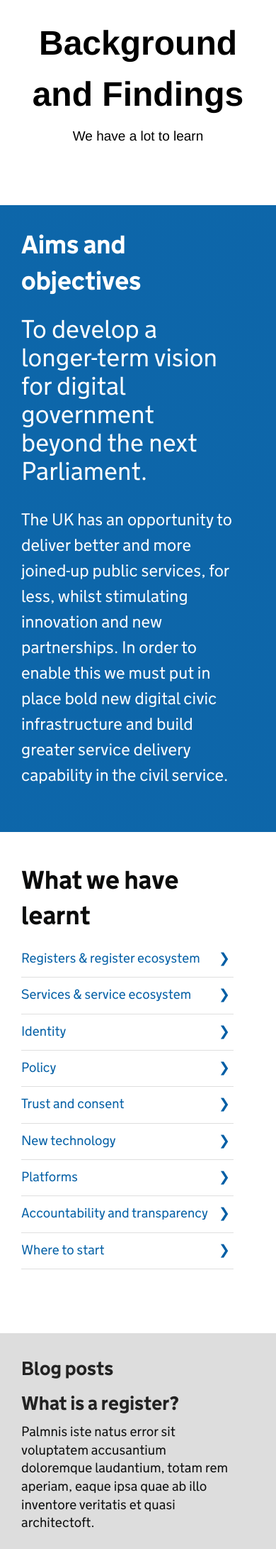
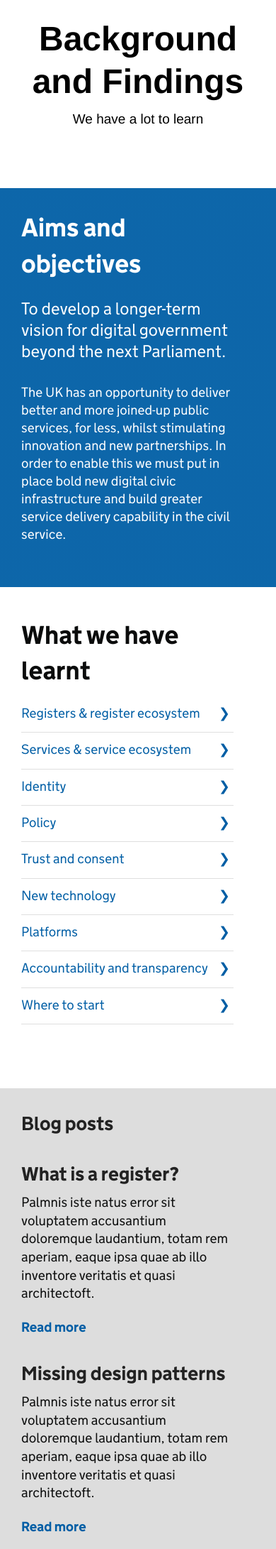
Before and after one commit to sausages-of-the-future/www, a Flask app: page /background-and-findings in a window 390 px wide. Shown: the top 2182 px of the page at 71% size. Run offline with Flask 2, Linux system fonts and the light colour scheme.

Commit message:
updated greenpaper

```diff
--- a/www/static/css/greenpaper.css
+++ b/www/static/css/greenpaper.css
@@ -42,6 +42,7 @@ body {
     text-align: center;
     padding-top: 15px;
     font-size: 48px;
+    line-height: 60px;
     font-weight: 700;
     color: black;
 }
@@ -124,13 +125,16 @@ body {
       rgba(0, 94, 165, 0.95)
     );
 }
-.learnings-list {
-  margin-top: 15px;
-  padding: 30px!important;
+
+.summary-subhead {
+  font-size: 36px;
+  padding-bottom: 30px;
+  line-height: 40px;
 }
 
 .summary-detail-text {
   font-size: 24px;
+  line-height: 30px;
   padding-bottom: 30px;
 }
 
@@ -140,17 +144,13 @@ body {
   padding-bottom: 15px;
 }
 
+
 .summary,
 .blog {
   padding: 20px;
   margin-bottom: 25px;
 }
 
-.summary-subhead {
-  font-size: 36px;
-  padding-bottom: 30px;
-  line-height: 40px;
-}
 
 .summary-list ul  {
   margin-top: 1.1rem;
@@ -158,6 +158,11 @@ body {
 
 h4 {
   font-size: 27px;
+}
+
+.learnings-list {
+  margin-top: 15px;
+  padding: 30px!important;
 }
 
 .learnings-list h3 {
@@ -200,6 +205,10 @@ ul.learnings li > a:after {
   background: #ddd;
 }
 
+.blog h2 {
+  margin-bottom: 30px;
+}
+
 .blog-header {
   color: red;
   background: #ddd;
@@ -209,9 +218,10 @@ ul.learnings li > a:after {
   font-size: 19px;
   font-weight: 700;
   margin-top: 30px;
-
 }
-
+.post-single {
+  margin-bottom: 30px!important;
+}
 
 .concept-column {
     height: 400px;
@@ -501,6 +511,17 @@ span.pink {
     line-height: 25px;
 }
 
+.summary-subhead {
+  font-size: 24px;
+  padding-bottom: 30px;
+  line-height: 30px;
+}
+
+.summary-detail-text {
+  font-size: 19px;
+  line-height: 25px;
+}
+
 }
 
 @media only screen and (max-width: 40em) {
--- a/www/templates/greenpaper/background-and-findings.html
+++ b/www/templates/greenpaper/background-and-findings.html
@@ -59,7 +59,7 @@
            </div>
         </div>
     <div class="row posts">
-      <div class="small-12 large-4 columns">
+      <div class="small-12 large-4 columns post-single">
         <h4>What is a register?</h4>
         <p>Palmnis iste natus error sit
         voluptatem accusantium
@@ -70,7 +70,7 @@
         </p>
         <a class="read-more" href="#">Read more</a>
       </div>
-      <div class="small-12 large-4 columns">
+      <div class="small-12 large-4 columns post-single">
         <h4>Missing design patterns</h4>
          <p>Palmnis iste natus error sit
         voluptatem accusantium
@@ -81,7 +81,7 @@
         </p>
         <a class="read-more" href="#">Read more</a>
       </div>
-      <div class="small-12 large-4 columns">
+      <div class="small-12 large-4 columns post-single">
         <h4>New technology</h4>
          <p>Palmnis iste natus error sit
         voluptatem accusantium
@@ -94,7 +94,7 @@
       </div>
     </div>
     <div class="row posts">
-      <div class="small-12 large-4 columns">
+      <div class="small-12 large-4 columns post-single">
         <h4>Where am I?</h4>
          <p>Palmnis iste natus error sit
         voluptatem accusantium
@@ -105,7 +105,7 @@
         </p>
         <a class="read-more" href="#">Read more</a>
       </div>
-      <div class="small-12 large-4 columns">
+      <div class="small-12 large-4 columns post-single">
         <h4>Have we met?</h4>
         <p>Palmnis iste natus error sit
         voluptatem accusantium
@@ -116,7 +116,7 @@
         </p>
         <a class="read-more" href="#">Read more</a>
       </div>
-      <div class="small-12 large-4 columns">
+      <div class="small-12 large-4 columns post-single">
         <h4>Do you know who I am?</h4>
          <p>Palmnis iste natus error sit
         voluptatem accusantium
```
